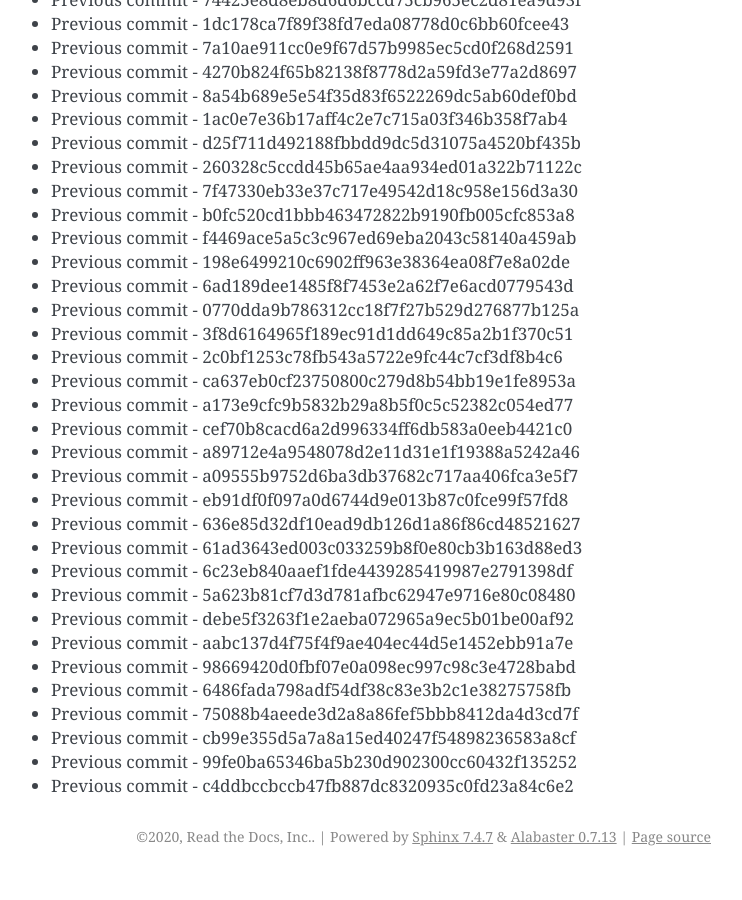
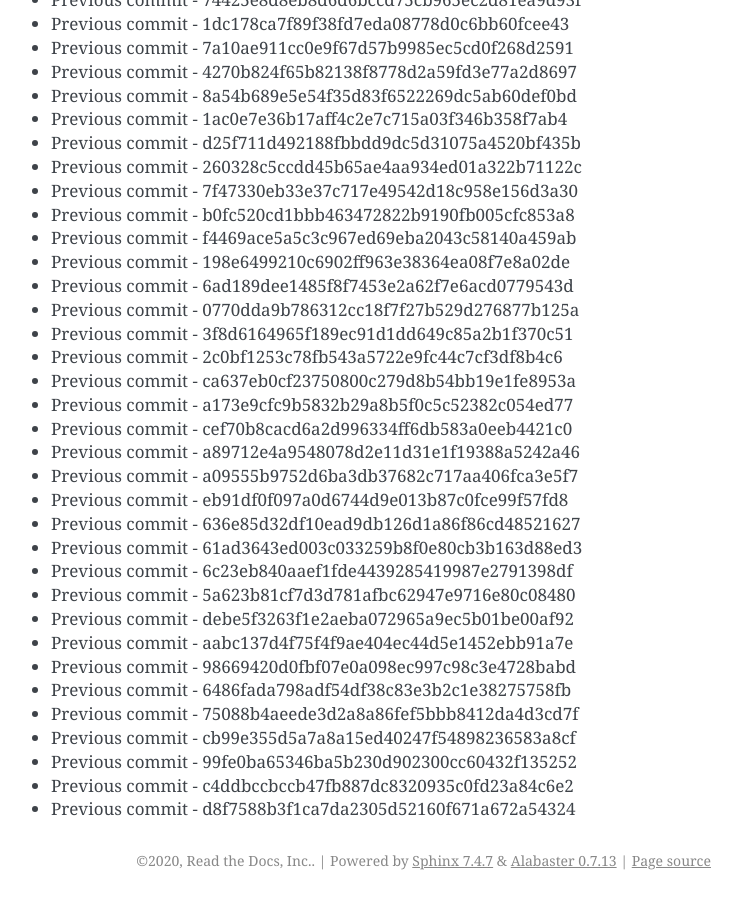
Before and after one commit to readthedocs/rtd-git-stresstest, a Sphinx documentation site: the page built from docs/updates.rst, in a window 1280 px wide and 900 px high, scrolled down 90417 px. Shown: the whole window, without its empty margins (399-1141 px from the left). Built offline with Sphinx 7.4.7, drawn with Linux system fonts in a browser that asks for light colours; before the commit the page ends 91293 px from its top, so only the background shows below that.

Commit message:
Generating commit from previous: d8f7588b3f1ca7da2305d52160f671a672a54324

```diff
--- a/docs/updates.rst
+++ b/docs/updates.rst
@@ -3831,3 +3831,4 @@ It can be tested for any performance characteristics.
 * Previous commit - cb99e355d5a7a8a15ed40247f54898236583a8cf
 * Previous commit - 99fe0ba65346ba5b230d902300cc60432f135252
 * Previous commit - c4ddbccbccb47fb887dc8320935c0fd23a84c6e2
+* Previous commit - d8f7588b3f1ca7da2305d52160f671a672a54324
```
